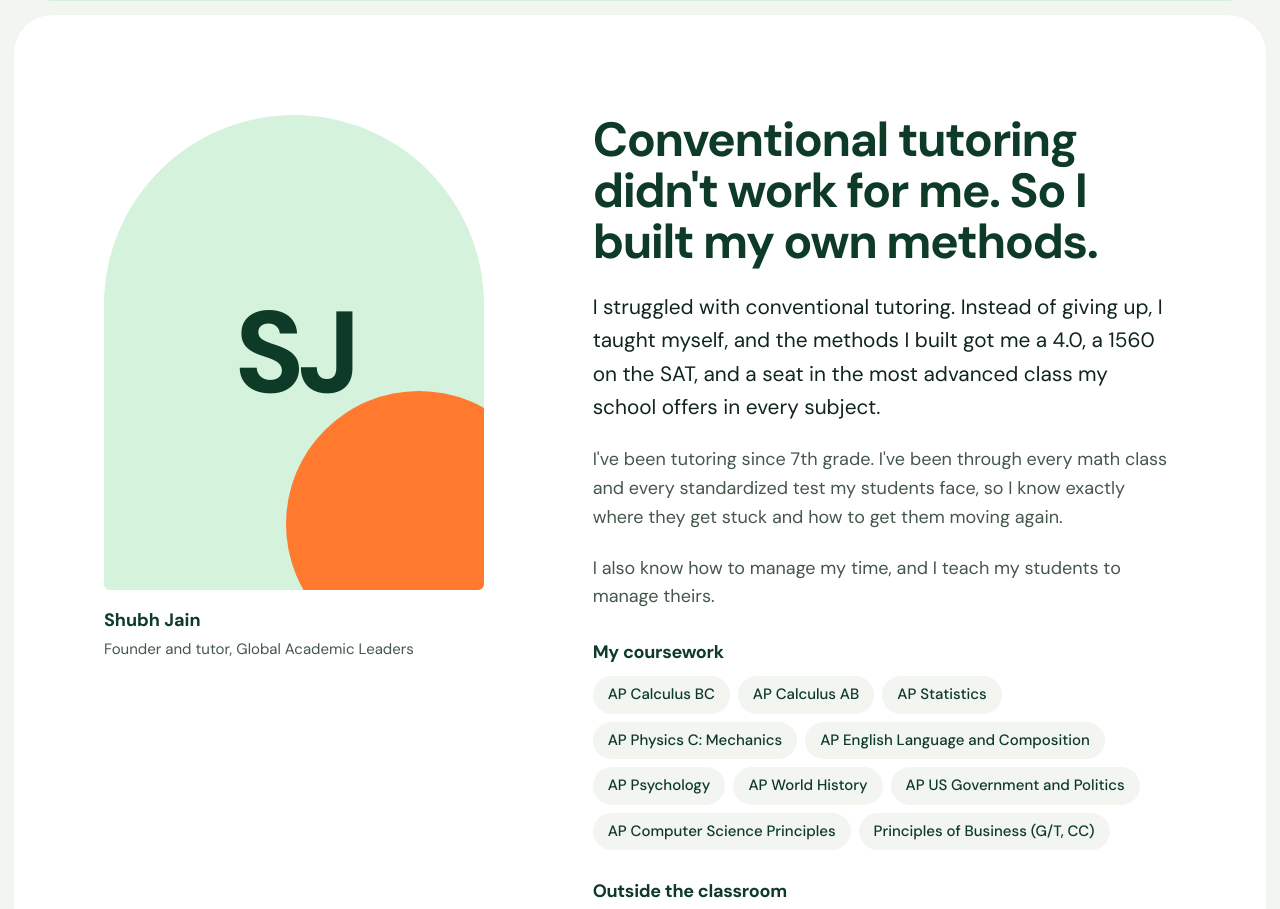
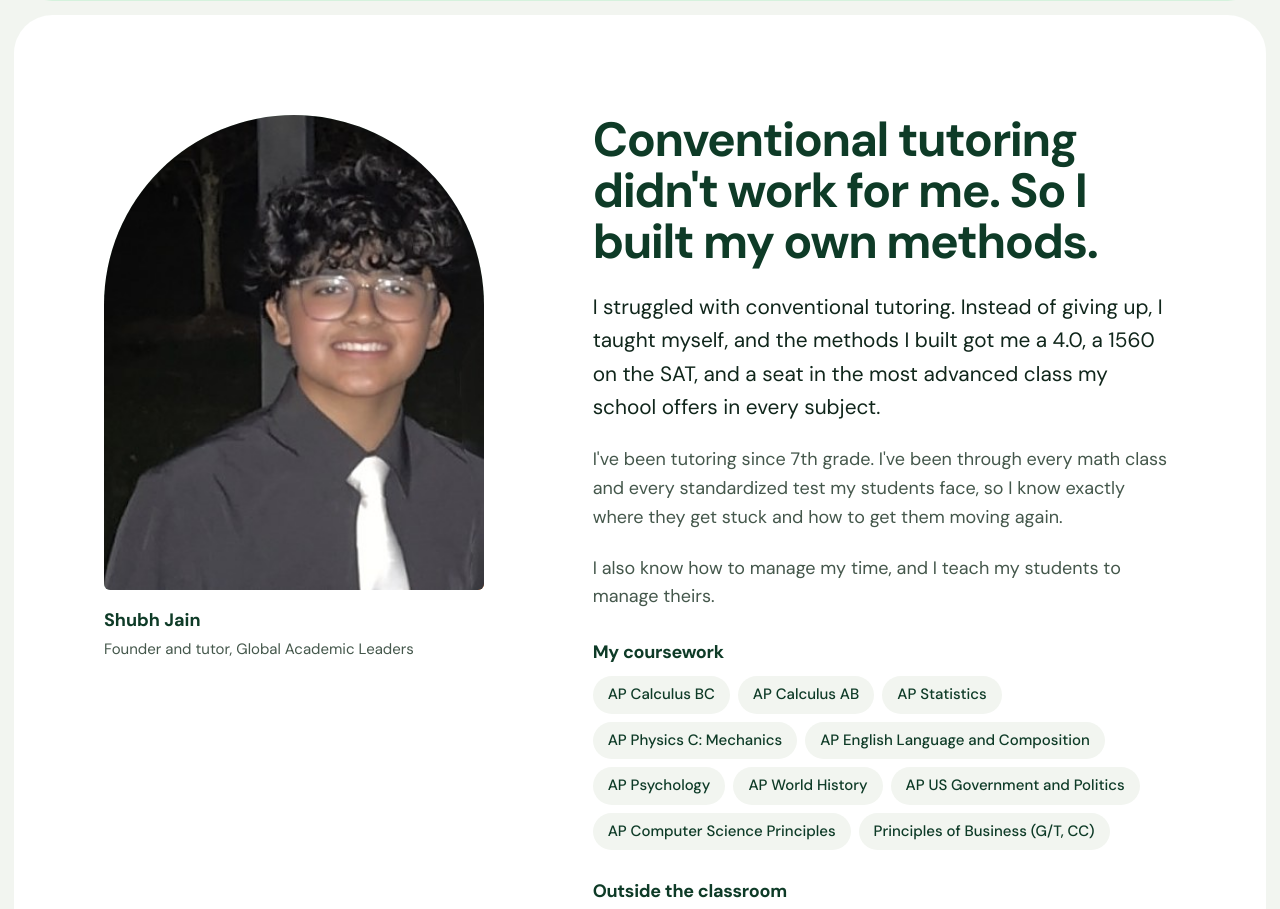
Before and after one commit to shubhyash28-oss/shubhyash28-oss.github.io, a plain HTML site: page docs/index.html in a window 1280 px wide. Shown: the part 974-1883 px from the top of the page. Drawn offline with Linux system fonts and the light colour scheme.

Commit message:
Add Shubh's photo to the about section and hero
Cropped to head and shoulders, saved without metadata.

Co-Authored-By: Claude Opus 5.5 <noreply@anthropic.com>

```diff
--- a/docs/assets/styles.css
+++ b/docs/assets/styles.css
@@ -457,6 +457,7 @@ a { color: inherit; }
   letter-spacing: .02em;
 }
 .avatar--sm { width: 40px; height: 40px; font-size: var(--fs-xs); }
+.avatar--photo { display: block; object-fit: cover; }
 .avatar--sat { background: var(--tangerine); color: var(--leaf); }
 .avatar--elem { background: var(--leaf); }
 
@@ -625,7 +626,7 @@ a { color: inherit; }
   border-radius: 50%;
   background: var(--tangerine);
 }
-.portrait__frame img { position: absolute; inset: 0; width: 100%; height: 100%; object-fit: cover; }
+.portrait__frame img { position: absolute; inset: 0; width: 100%; height: 100%; object-fit: cover; object-position: 50% 30%; }
 .portrait__initials {
   position: relative;
   color: var(--leaf);
--- a/docs/index.html
+++ b/docs/index.html
@@ -95,7 +95,7 @@
   <div class="container hero__grid">
     <div class="hero__copy">
       <div class="tutor-chip">
-        <span class="avatar" aria-hidden="true">SJ</span>
+        <img class="avatar avatar--photo" src="assets/shubh-avatar.jpg" alt="" width="44" height="44">
         <span><strong>Shubh Jain</strong><small>Tutoring since 7th grade</small></span>
       </div>
       <h1 id="hero-title">Every student can become a future leader.</h1>
@@ -163,8 +163,7 @@
   <div class="container about">
     <figure class="portrait">
       <div class="portrait__frame">
-        <!-- Swap in Shubh's photo: <img src="assets/shubh.jpg" alt="Shubh Jain" width="800" height="1000"> -->
-        <span class="portrait__initials" aria-hidden="true">SJ</span>
+        <img src="assets/shubh.jpg" alt="Shubh Jain smiling, in a dark shirt and white tie" width="348" height="435" loading="lazy" decoding="async">
       </div>
       <figcaption><strong>Shubh Jain</strong><span>Founder and tutor, Global Academic Leaders</span></figcaption>
     </figure>
--- a/src/assets/styles.css
+++ b/src/assets/styles.css
@@ -457,6 +457,7 @@ a { color: inherit; }
   letter-spacing: .02em;
 }
 .avatar--sm { width: 40px; height: 40px; font-size: var(--fs-xs); }
+.avatar--photo { display: block; object-fit: cover; }
 .avatar--sat { background: var(--tangerine); color: var(--leaf); }
 .avatar--elem { background: var(--leaf); }
 
@@ -625,7 +626,7 @@ a { color: inherit; }
   border-radius: 50%;
   background: var(--tangerine);
 }
-.portrait__frame img { position: absolute; inset: 0; width: 100%; height: 100%; object-fit: cover; }
+.portrait__frame img { position: absolute; inset: 0; width: 100%; height: 100%; object-fit: cover; object-position: 50% 30%; }
 .portrait__initials {
   position: relative;
   color: var(--leaf);
```
Also changed, not shown: src/pages/index.html (+2 -3 lines), docs/assets/shubh-avatar.jpg (added), docs/assets/shubh.jpg (added), src/assets/shubh-avatar.jpg (added), src/assets/shubh.jpg (added).
